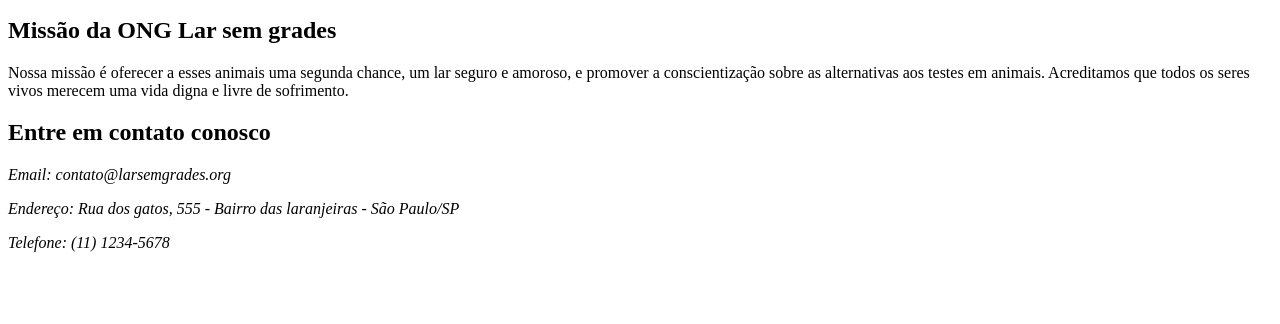
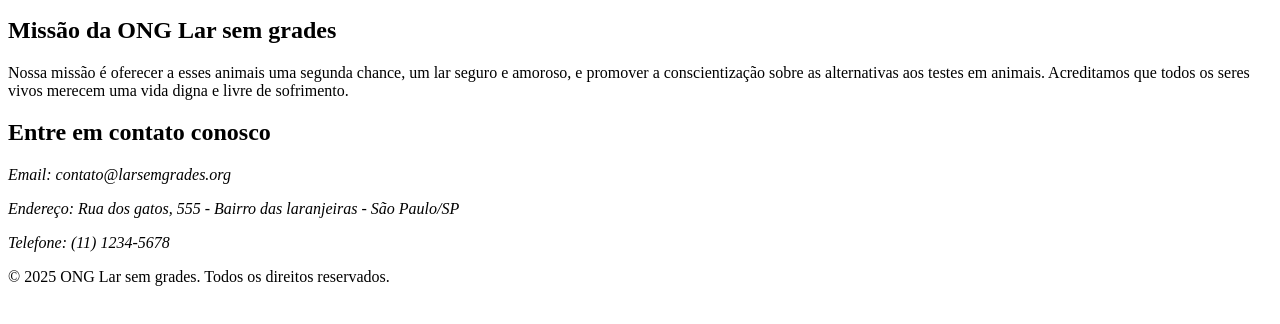
Before and after one commit to Maria-isabella05/auladeprograma-o-web, a plain HTML site: page index.html in a window 1280 px wide. Shown: the part 256-580 px from the top of the page. Drawn offline with Linux system fonts and the light colour scheme.

Commit message:
ALTERAÇÃO

```diff
--- a/index.html
+++ b/index.html
@@ -37,6 +37,9 @@
             </address>
         </section>
     </main>
+    <footer>
+        <p>&copy; 2025 ONG Lar sem grades. Todos os direitos reservados.</p>
 
+    </footer>
 </body>
 </html>
```
